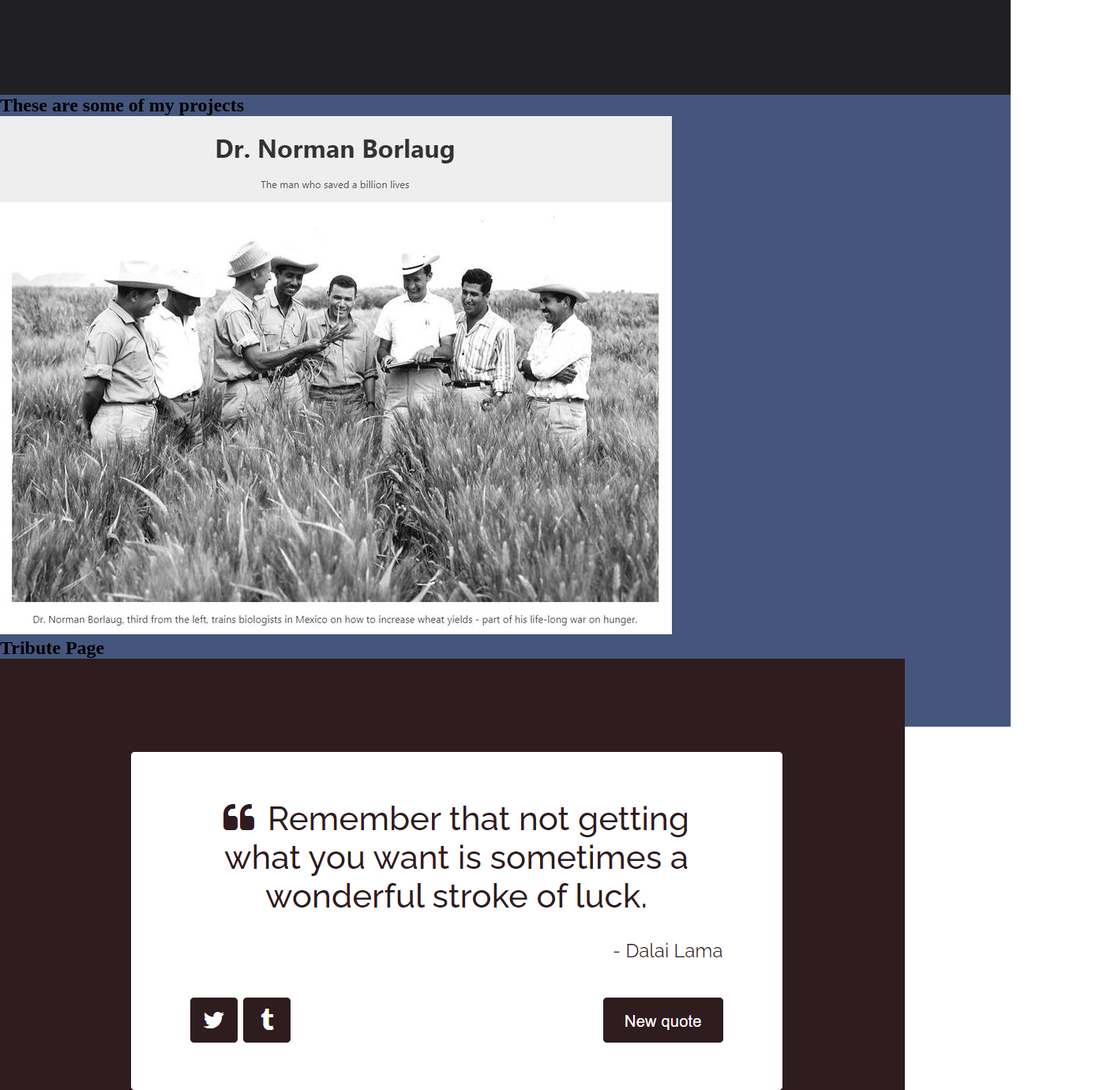
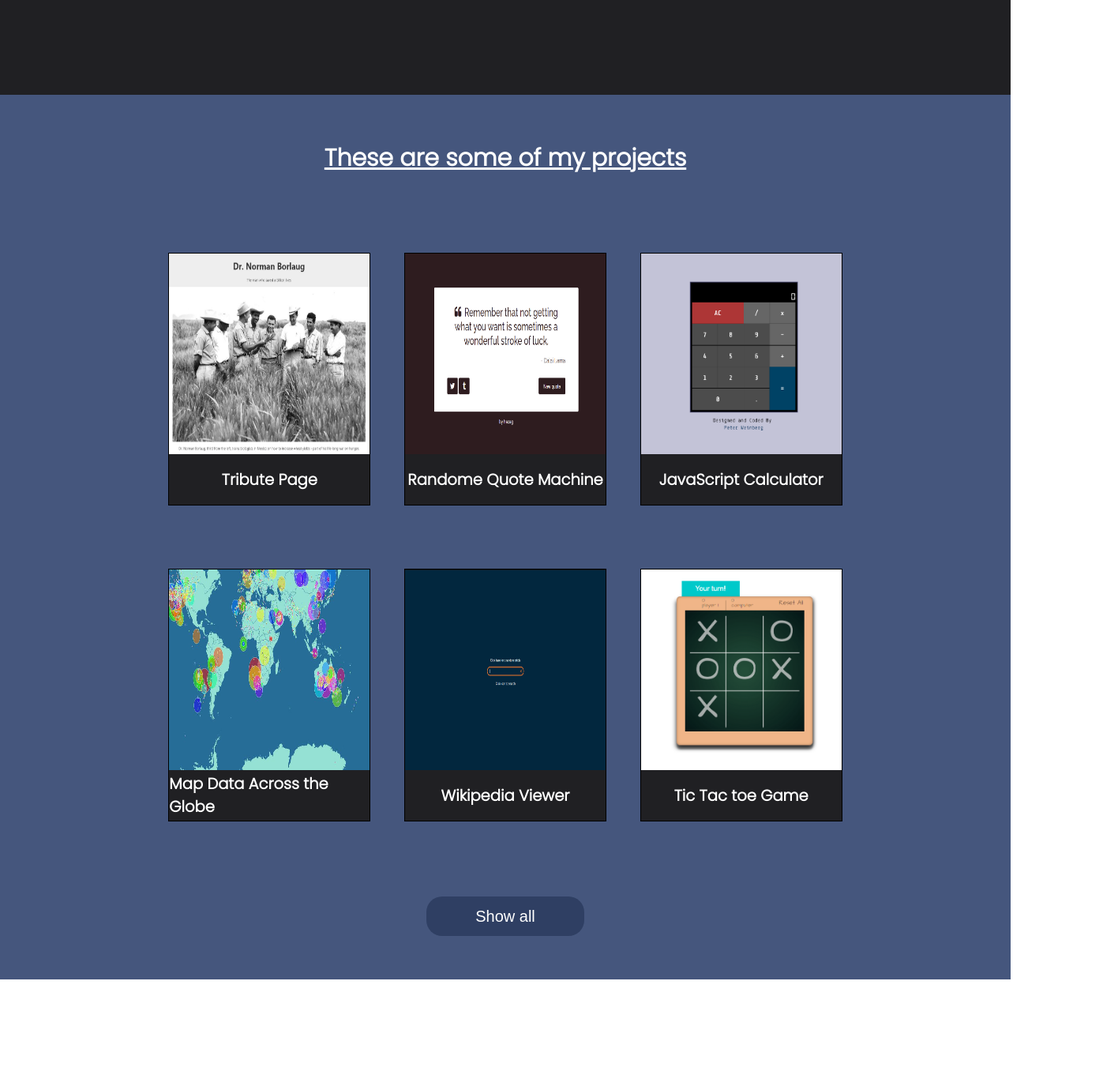
Before and after one commit to ArslanHaaider/HTML-CSS-1, a plain HTML site: page index.html in a window 1280 px wide. Shown: the part 680-2060 px from the top of the page at 79% size, 1416 px wide, since content can reach past the window. After the commit the page ends 1920 px from the top, so only its background shows below. Drawn offline with Linux system fonts and the light colour scheme.

Commit message:
Add styling to section 2

```diff
--- a/index.html
+++ b/index.html
@@ -24,6 +24,7 @@
         <div class="main-heading">
             <h1>These are some of my projects</h1>
         </div>
+            <div class="project-container">
                 <div class="projects">
                     <div class="project">
                         <img src="./images/tribute.jpg" alt="">
@@ -62,6 +63,7 @@
                         </div>
                     </div>
                 </div>
+            </div>
         <div class="button">
             <button id="btn">Show all</button>
         </div>
--- a/style.css
+++ b/style.css
@@ -55,6 +55,82 @@
 }
 .section-2{
     width: 100vw;
+    height: 140vh;
+    background-color: rgb(69,86,125);
+
+}
+.main-heading{
+    width: 100vw;
+    height: 20vh;
+    text-align: center;
+    /* border: 1px solid red; */
+    display: flex;
+    flex-direction: column;
+    align-items: center;
+    justify-content: center;
+    text-decoration: underline;
+    color: white;
+    font-family: 'Poppins', sans-serif;
+    font-size: 20px;
+}
+.name{
+    width: 100%;
+    color: white;
+    height: 20%;
+    font-size: 13px;
+    display: flex;
+    flex-direction: column;
+    align-items: center;
+    justify-content: center;
+    background-color: rgb(32,32,35);
+    font-family: 'Poppins', sans-serif;
+
+}
+.projects{
+    /* border: 1px solid orange; */
+    width: 70vw;
     height: 100vh;
-    background-color: rgb(69,86,125);
+    display: grid;
+    grid-template-columns: 1fr 1fr 1fr;
+    grid-template-rows: 1fr 1fr;
+    justify-items: center;
+    align-items: center;
 }
+.project{
+    width: 20vw;
+    height: 40vh;
+    border: 1px solid black;
+}
+.project > img{
+    width:100%;
+    height: 80%;
+    display: block;
+}
+.button{
+    display: flex;
+    flex-direction: column;
+    align-items: center;
+    justify-content: center;
+    width: 100vw;
+    height: 20vh;
+}
+#btn{
+    color: white;
+    font-weight: 500;
+    background-color: rgb(47, 63, 99);
+    width: 200px;
+    height: 50px;
+    border: none;
+    border-radius: 20px;
+    font-size: 20px;
+}
+#btn:hover{
+    background-color: rgb(255, 28, 28);
+    cursor: pointer;
+}
+.project-container{
+    display: flex;
+    flex-direction: column;
+    align-items: center;
+    justify-content: center;
+}
```
Lines whose indentation alone changed are shown as unchanged.
